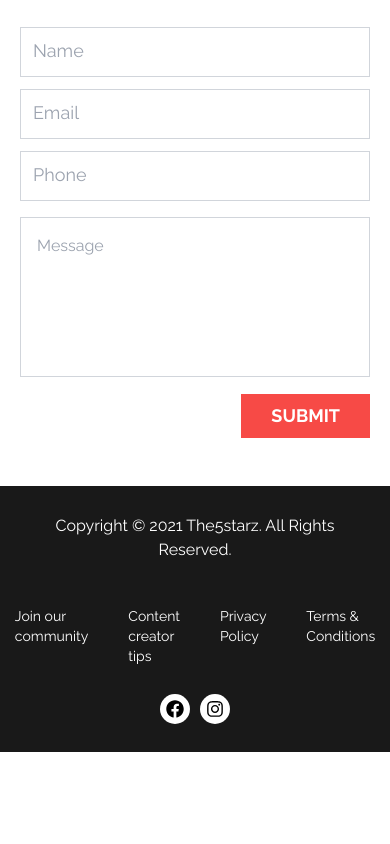
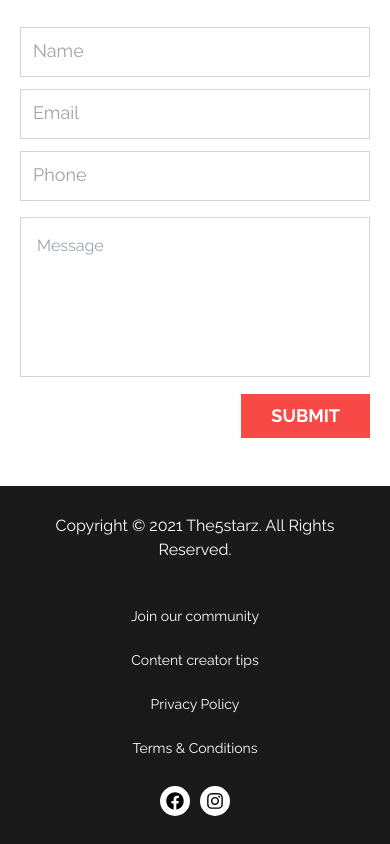
Before and after one commit to frusciante189/the5starz, a Next.js app: page / in a window 390 px wide. Shown: the part 5486-6330 px from the top of the page. Before the commit the page ends 6238 px from the top, so only its background shows below. Built offline with nearby package versions, Linux system fonts and the light colour scheme.

Commit message:
footer fix

```diff
--- a/components/Footer.js
+++ b/components/Footer.js
@@ -9,7 +9,7 @@ const Footer = () => {
         <p>Copyright © 2021 The5starz. All Rights Reserved.</p>
       </div>
       <div className="flex lg:flex-row flex-col justify-end items-center lg:space-x-32 lg:w-3/4 w-full space-y-4 lg:space-y-2 pb-4">
-        <div className="flex">
+        <div className="md:flex-row flex flex-col md:text-left text-center">
           <Link href="/reviewz">
             <a className="px-5 py-3 text-sm">Join our community</a>
           </Link>
```
